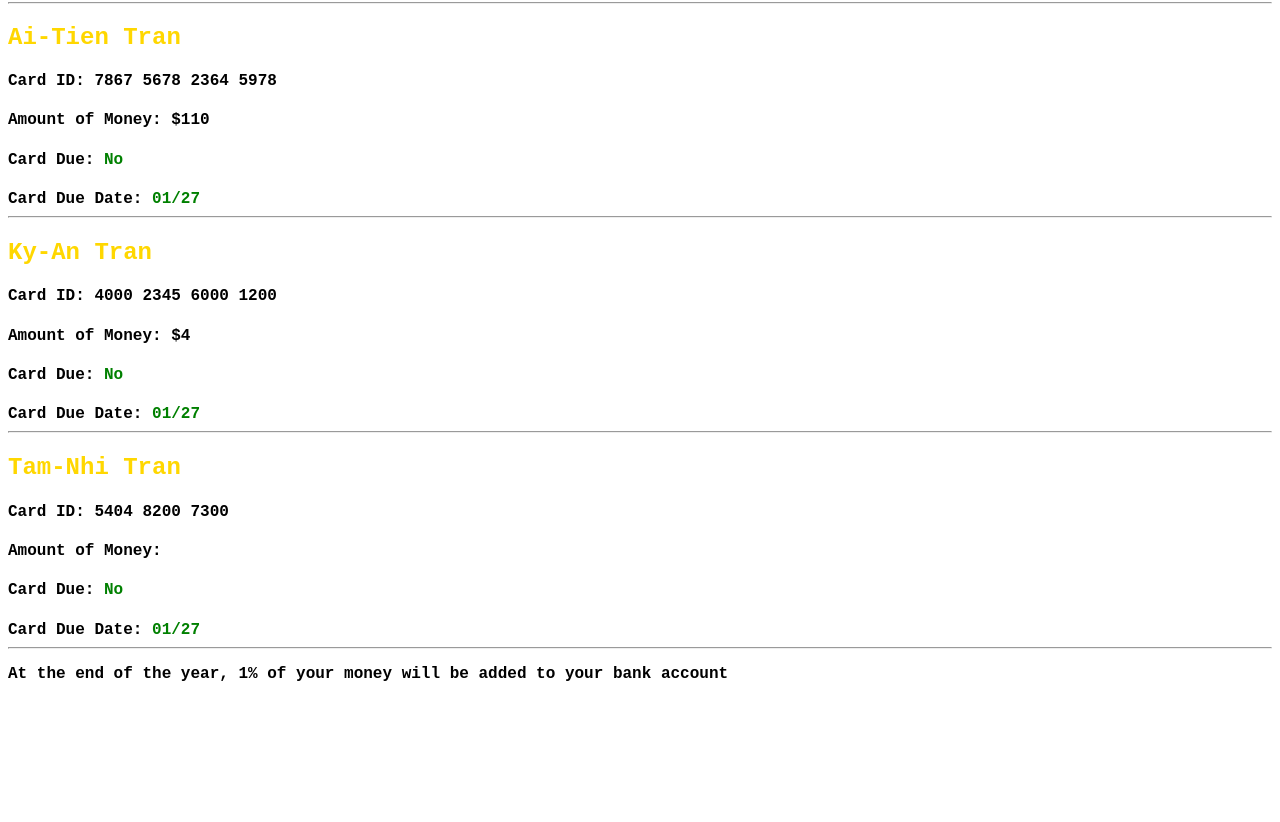
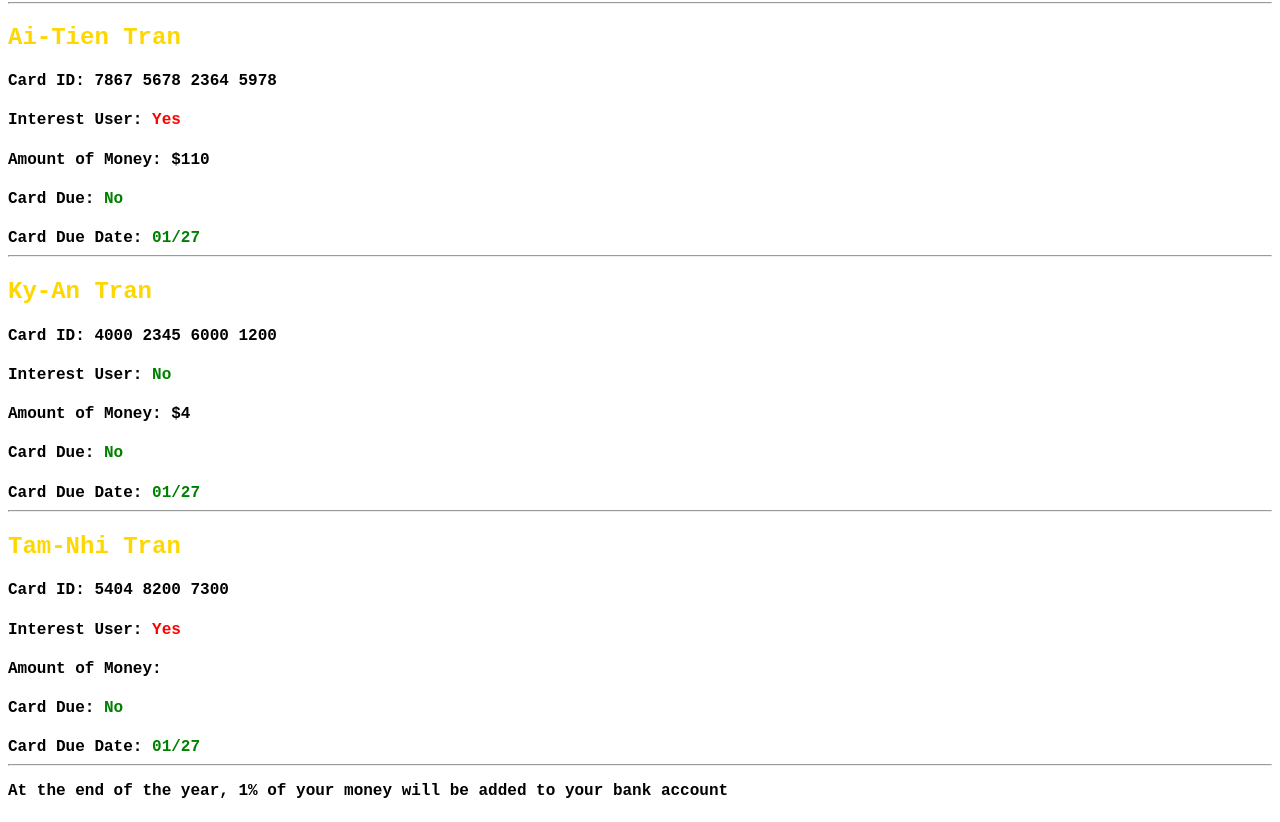
Before and after one commit to kyantran171/thegoldenempire, a plain HTML site: page index.html in a window 1280 px wide. Shown: the part 79-901 px from the top of the page. Before the commit the page ends 800 px from the top, so only its background shows below. Drawn offline with Linux system fonts and the light colour scheme.

Commit message:
Update index.html

```diff
--- a/index.html
+++ b/index.html
@@ -12,18 +12,21 @@
 <hr>
 <h2>Ai-Tien Tran</h2>
 <h4>Card ID: 7867 5678 2364 5978</h4>
+<h4>Interest User: <span class="yes">Yes</span></h4>
 <h4>Amount of Money: $110</h4>
 <h4>Card Due: <span class="no">No</span></h4>
 <h4>Card Due Date: <span class="no">01/27</span>
 <hr>
 <h2>Ky-An Tran</h2>
 <h4>Card ID: 4000 2345 6000 1200</h4>
+<h4>Interest User: <span class="no">No</span></h4>
 <h4>Amount of Money: $4</h4>
 <h4>Card Due: <span class="no">No</span></h4>
 <h4>Card Due Date: <span class="no">01/27</span>
 <hr>
 <h2>Tam-Nhi Tran</h2>
 <h4>Card ID: 5404 8200 7300</h4>
+<h4>Interest User: <span class="yes">Yes</span></h4>
 <h4>Amount of Money: </h4>
 <h4>Card Due: <span class="no">No</span></h4>
 <h4>Card Due Date: <span class="no">01/27</span>
```
